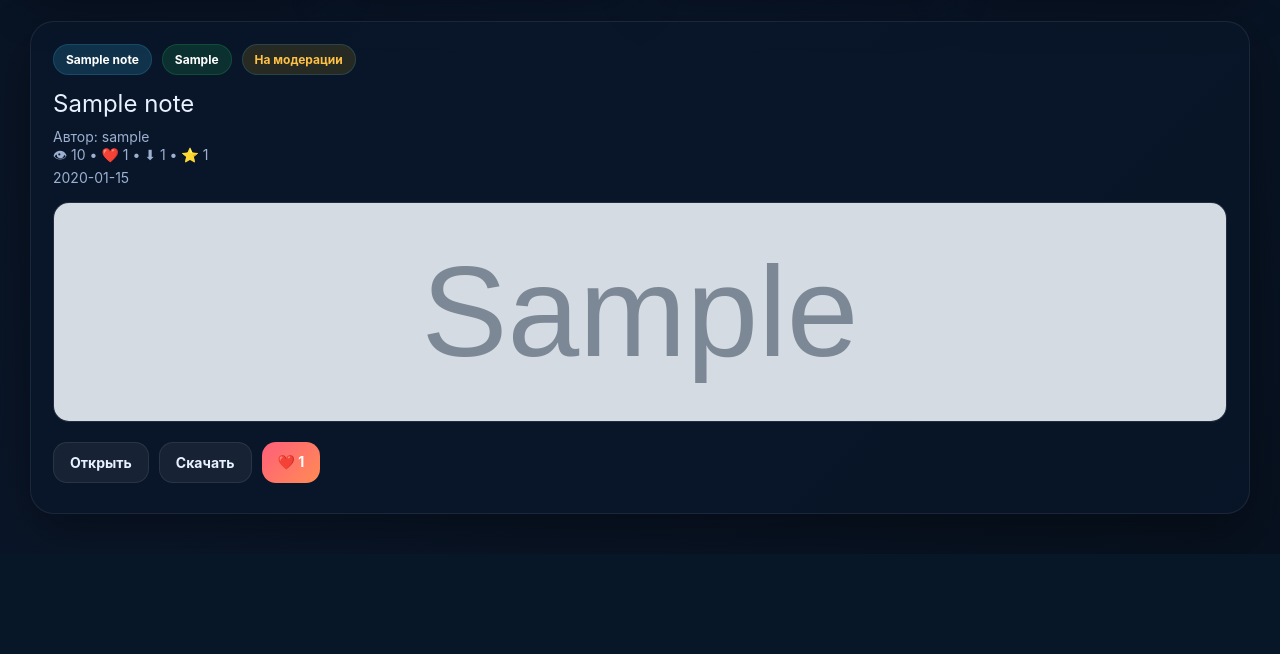
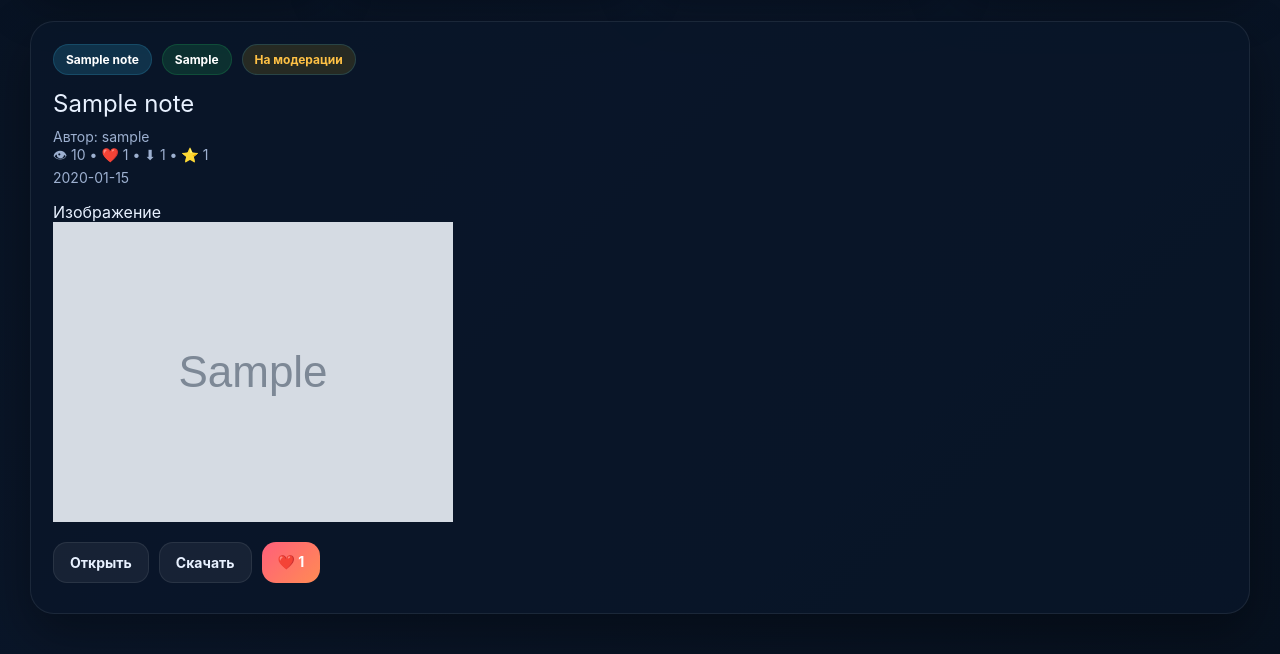
Before and after one commit to StanislavRostislav/college_notes, a FastAPI app: page / in a window 1280 px wide. Shown: the part 749-1403 px from the top of the page. Before the commit the page ends 1297 px from the top, so only its background shows below. Run offline with FastAPI, Linux system fonts and the light colour scheme; tables that the repository leaves empty hold one stand-in row (values such as "Sample post"); grey boxes marked "Sample" are stand-in pictures.

Commit message:
Update index.html

```diff
--- a/templates/index.html
+++ b/templates/index.html
@@ -118,13 +118,30 @@
                             {{ note.created_at }}
                         </div>
 
-                        {% if ext == 'pdf' %}
-                            <iframe src="/uploads/{{ note.filename }}" class="preview-frame"></iframe>
-                        {% elif ext in ['png', 'jpg', 'jpeg', 'webp'] %}
-                            <img src="/uploads/{{ note.filename }}" class="preview-image">
-                        {% else %}
-                            <div class="preview-placeholder">📄 Превью недоступно</div>
-                        {% endif %}
+                        <div class="drive-preview-shell">
+                            {% if ext == 'pdf' %}
+                                <div class="drive-preview-toolbar">
+                                    <span>PDF</span>
+                                </div>
+                                <div class="drive-preview-body">
+                                    <iframe src="/uploads/{{ note.filename }}#toolbar=0&navpanes=0&scrollbar=0" class="drive-preview-frame"></iframe>
+                                </div>
+                            {% elif ext in ['png', 'jpg', 'jpeg', 'webp'] %}
+                                <div class="drive-preview-toolbar">
+                                    <span>Изображение</span>
+                                </div>
+                                <div class="drive-preview-body image-body">
+                                    <img src="/uploads/{{ note.filename }}" class="drive-preview-image">
+                                </div>
+                            {% else %}
+                                <div class="drive-preview-toolbar">
+                                    <span>Файл</span>
+                                </div>
+                                <div class="drive-preview-placeholder">
+                                    📄 Предпросмотр недоступен
+                                </div>
+                            {% endif %}
+                        </div>
 
                         <div class="actions">
                             <a class="btn btn-secondary" href="/note/{{ note.id }}">Открыть</a>
```
